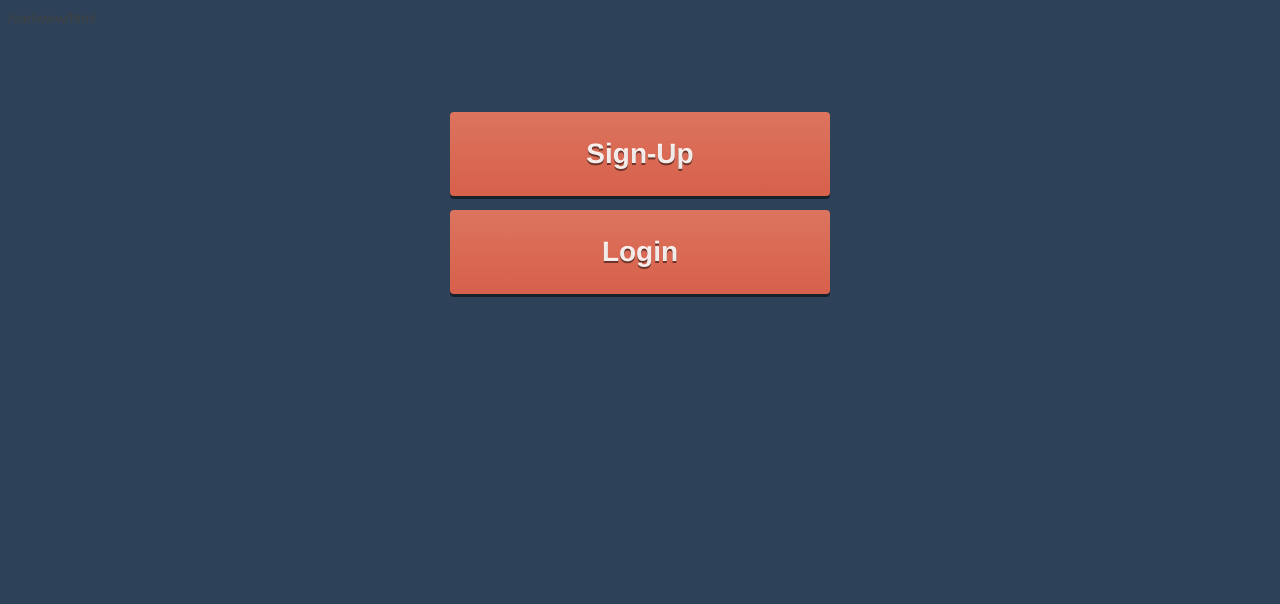
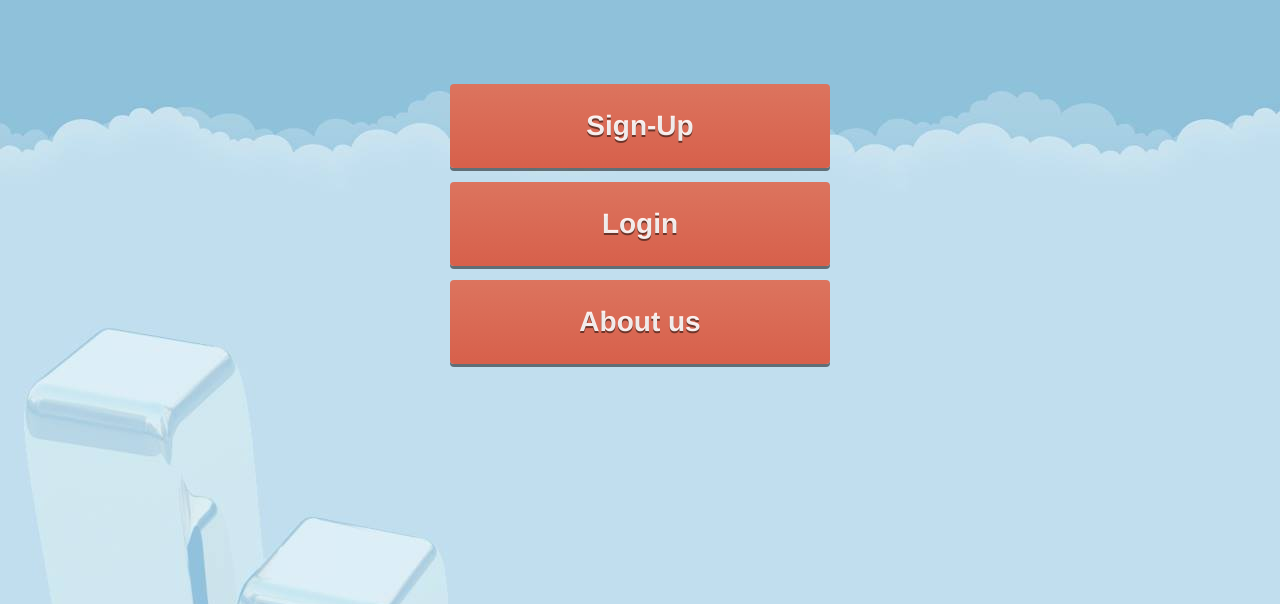
Before and after one commit to tiagommferreira/LTW-Project, a PHP site: page / in a window 1280 px wide. Shown: the top 604 px of the page. Run offline with PHP 8.4, Linux system fonts and the light colour scheme; some libraries are stand-ins or nearby versions.

Commit message:
website redesign

```diff
--- a/Pages/viewpoll.php
+++ b/Pages/viewpoll.php
@@ -35,6 +35,7 @@
 
 			<?php
 				$answers = $poll->getAnswers();
+				echo count($answers);
 
 				for($i = 0; $i < count($answers); $i++){
 					?>
--- a/css/style.css
+++ b/css/style.css
@@ -1,7 +1,7 @@
 body {
   font: 14px/20px 'Helvetica Neue', Helvetica, Arial, sans-serif;
   color: #404040;
-  background: #2d4259;
+  background-image: url("arrive_background.jpg");
 }
 
 .register-title {
@@ -17,6 +17,18 @@ body {
 }
 
 .login-title {
+  width: 30%;
+  line-height: 3em;
+  margin: 0.5em auto 0.5em auto;
+  color: rgba(255, 255, 255, 0.9);
+  text-align: center;
+  text-shadow: 0 1.5px rgba(0, 0, 0, 0.5);
+  box-shadow: 0 3px rgba(0, 0, 0, 0.5);
+  background:linear-gradient(#dc745e, #d7604b);
+  border-radius: 4px;
+}
+
+.about-us-title {
   width: 30%;
   line-height: 3em;
   margin: 0.5em auto 0.5em auto;
@@ -102,3 +114,14 @@ input {
 .form-input-success{
   border-bottom: 2px solid green;
 }
+
+
+#about_us {
+  display: none;
+  margin: auto;
+  width: 23%;
+  padding: 20px;
+  background: #f4f4f4;
+  border-radius: 3px;
+  box-shadow: 0 0 1px 1px rgba(0, 0, 0, 0.1);
+}
--- a/css/userpage.css
+++ b/css/userpage.css
@@ -4,7 +4,7 @@
 body, html {
   font: 14px/20px 'Helvetica Neue', Helvetica, Arial, sans-serif;
   color: #404040;
-  background: #2d4259;
+  background-image: url("arrive_background.jpg");
   margin: 0em;
   height: 100%;
   width: 100%;
@@ -49,7 +49,7 @@ body, html {
 .container{
   min-height: 80%;
   position: relative;
-  background-color: #f2f2f2;
+  background-color: rgba(255,255,255,0.5);
   margin-left: 10%;
   margin-right: 10%;
   padding-left: 2%;
--- a/index.php
+++ b/index.php
@@ -8,7 +8,6 @@
 <script src="scripts/register_validation.js"></script>
 <script src="scripts/login_validation.js"></script>
 
-  <?php echo $_SERVER['DOCUMENT_ROOT']; ?>
   <?php session_start(); ?>
 <body>
 <?php
@@ -16,6 +15,7 @@
     echo '<META HTTP-EQUIV="Refresh" Content="0; URL=user.php">';
   }
 ?>
+
   <h1 class="register-title">Sign-Up</h1>
   <form class="register" action="Auth/register.php" method="post">
     <input type="username" name="register_username" class="forms-input" placeholder="Username">
@@ -31,6 +31,11 @@
     <input type="submit" value="Login" class="forms-button">
   </form>
 
+  <h1 id="about_us_button" class="about-us-title">About us</h1>
+    <div id="about_us">
+      Escrevam para aqui todo bonito a dizer o proposito do site.
+    </div>
+
 
 
 </body>
--- a/scripts/script.js
+++ b/scripts/script.js
@@ -5,16 +5,28 @@ function listeners() {
     });
 	$(".register-title").click(function(){
   		$(".login").hide();
-  		$(".register").show();
+      $('#about_us').hide();
+  		$(".register").toggle();
 	});
 
-	$('.login-title').hover(function() {
+  $('.login-title').hover(function() {
         $(this).css('cursor','pointer');
     });
-	$(".login-title").click(function(){
-  		$(".register").hide();
-  		$(".login").show();
-	});
+  $(".login-title").click(function(){
+      $(".register").hide();
+      $('#about_us').hide();
+      $(".login").toggle();
+  });
+
+
+  $('#about_us_button').hover(function() {
+        $(this).css('cursor','pointer');
+    });
+  $("#about_us_button").click(function(){
+      $(".register").hide();
+      $(".login").hide();
+      $('#about_us').toggle();
+  });
 }
 
 $(document).ready(listeners);
```
Also changed, not shown: css/arrive_background.jpg (added), database/database.db.
